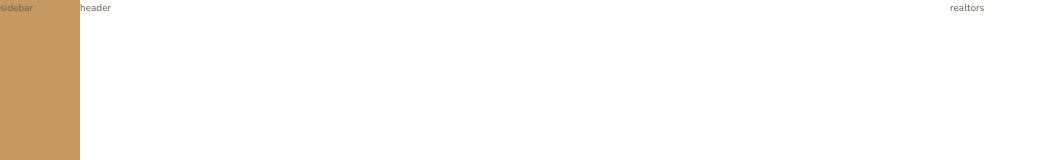
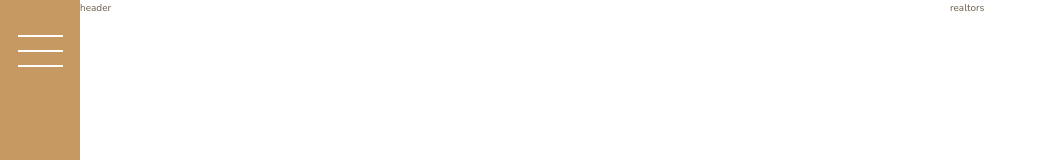
Before and after one commit to Nahom77/nexter, a website: page index.html in a window 1280 px wide. Shown: the top 160 px of the page, without its empty margins (0-1046 px from the left). Drawn offline with nearby package versions, Linux system fonts and the light colour scheme.

Commit message:
feat: sidebar

```diff
--- a/index.html
+++ b/index.html
@@ -15,7 +15,9 @@
     <title>nexter &mdash; your home, your freedom</title>
   </head>
   <body class="container">
-    <div class="sidebar">sidebar</div>
+    <div class="sidebar">
+      <button class="nav-btn"></button>
+    </div>
 
     <header class="header">header</header>
 
--- a/sass/_sidebar.scss
+++ b/sass/_sidebar.scss
@@ -2,4 +2,32 @@
   background-color: $color-primary;
   grid-column: sidebar-start / sidebar-end;
   grid-row: 1/-1;
+
+  display: flex;
+  justify-content: center;
 }
+
+.nav-btn {
+  border: none;
+  border-radius: 0;
+  background-color: #fff;
+  height: 2px;
+  width: 4.5rem;
+  margin-top: 5rem;
+
+  &::before,
+  &::after {
+    content: "";
+    background-color: #fff;
+    height: 2px;
+    width: 4.5rem;
+    display: block;
+  }
+
+  &::before {
+    transform: translateY(-1.5rem);
+  }
+  &::after {
+    transform: translateY(1.3rem);
+  }
+}
```
Also changed, not shown: css/style.css.
